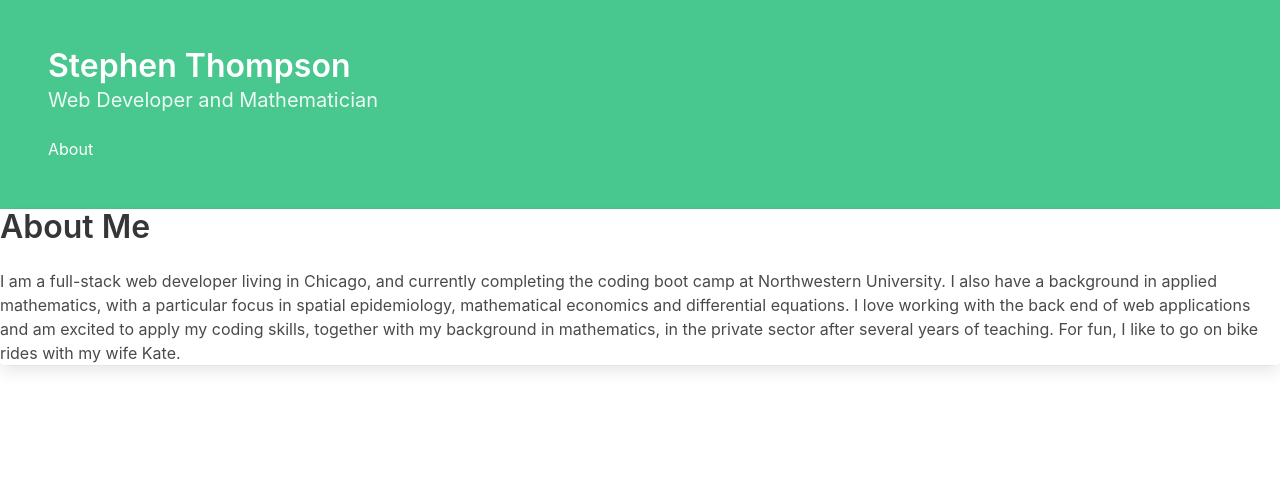
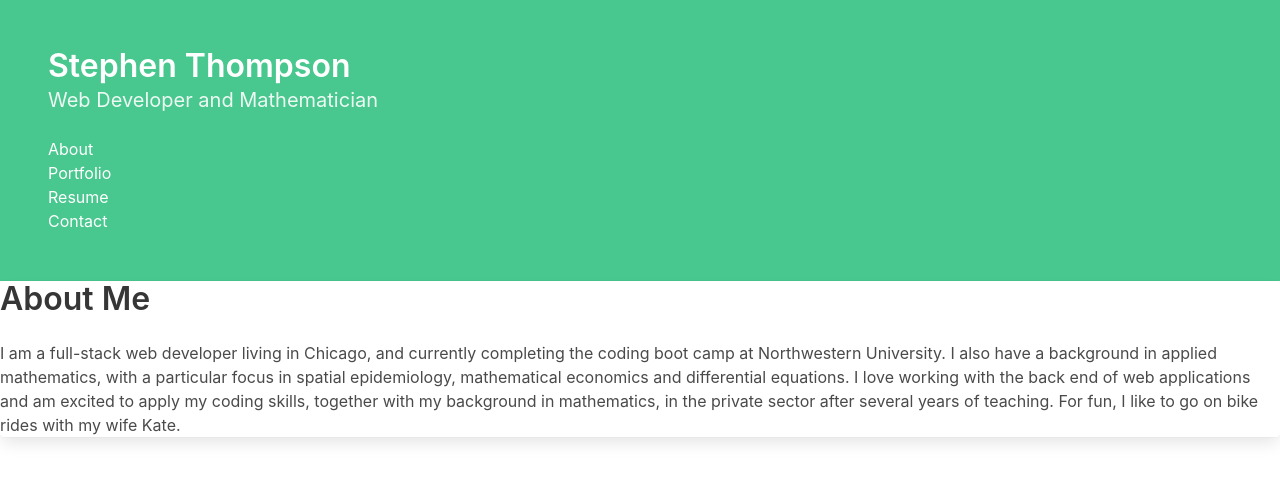
Before and after one commit to SThompsonChicago/react-portfolio, a React (Create React App) app: page / in a window 1280 px wide. Shown: the top 482 px of the page. Built offline with nearby package versions, Linux system fonts and the light colour scheme.

Commit message:
linked pages to navbar

```diff
--- a/src/components/Container.js
+++ b/src/components/Container.js
@@ -1,6 +1,9 @@
 import React, { useState } from 'react';
 import Header from './Header';
 import About from './pages/About';
+import Contact from './pages/Contact';
+import Portfolio from './pages/Portfolio';
+import Resume from './pages/Resume';
 
 export default function Container () {
     const [currentPage, setCurrentPage] = useState('About');
@@ -9,6 +12,13 @@ export default function Container () {
         if (currentPage === 'About') {
             return <About />
         }
+        if (currentPage === 'Portfolio') {
+            return <Portfolio />
+        }
+        if (currentPage === 'Resume') {
+            return <Resume />
+        }
+        return <Contact />
     };
 
     const handlePageChange = (page) => setCurrentPage(page);
--- a/src/components/Header.js
+++ b/src/components/Header.js
@@ -20,6 +20,33 @@ function Header({currentPage, handlePageChange }) {
                             About
                         </a>
                     </li>
+                    <li className="nav-item">
+                        <a
+                            href="#portfolio"
+                            onClick={() => handlePageChange('Portfolio')}
+                            className={currentPage === 'Portfolio' ? 'nav-link active' : 'nav-line'}
+                        >
+                            Portfolio
+                        </a>
+                    </li>
+                    <li className="nav-item">
+                        <a
+                            href="#resume"
+                            onClick={() => handlePageChange('Resume')}
+                            className={currentPage === 'Resume' ? 'nav-link active' : 'nav-line'}
+                        >
+                            Resume
+                        </a>
+                    </li>
+                    <li className="nav-item">
+                        <a
+                            href="#contact"
+                            onClick={() => handlePageChange('Contact')}
+                            className={currentPage === 'Contact' ? 'nav-link active' : 'nav-line'}
+                        >
+                            Contact
+                        </a>
+                    </li>
                 </ul>
             </div>
         </section>
--- a/src/components/pages/Resume.js
+++ b/src/components/pages/Resume.js
@@ -0,0 +1,16 @@
+import React from 'react';
+
+export default function Resume() {
+    return (
+        <div className="card">
+            <div className="card-contnet">
+                <p className="title">
+                    Resume
+                </p>
+                <p classname="subtitle">
+                    Please email me at s31@umbc.edu.
+                </p>
+            </div>
+        </div>
+    );
+}
```
Also changed, not shown: 11 other files (tests, documents, lock files or other folders).
